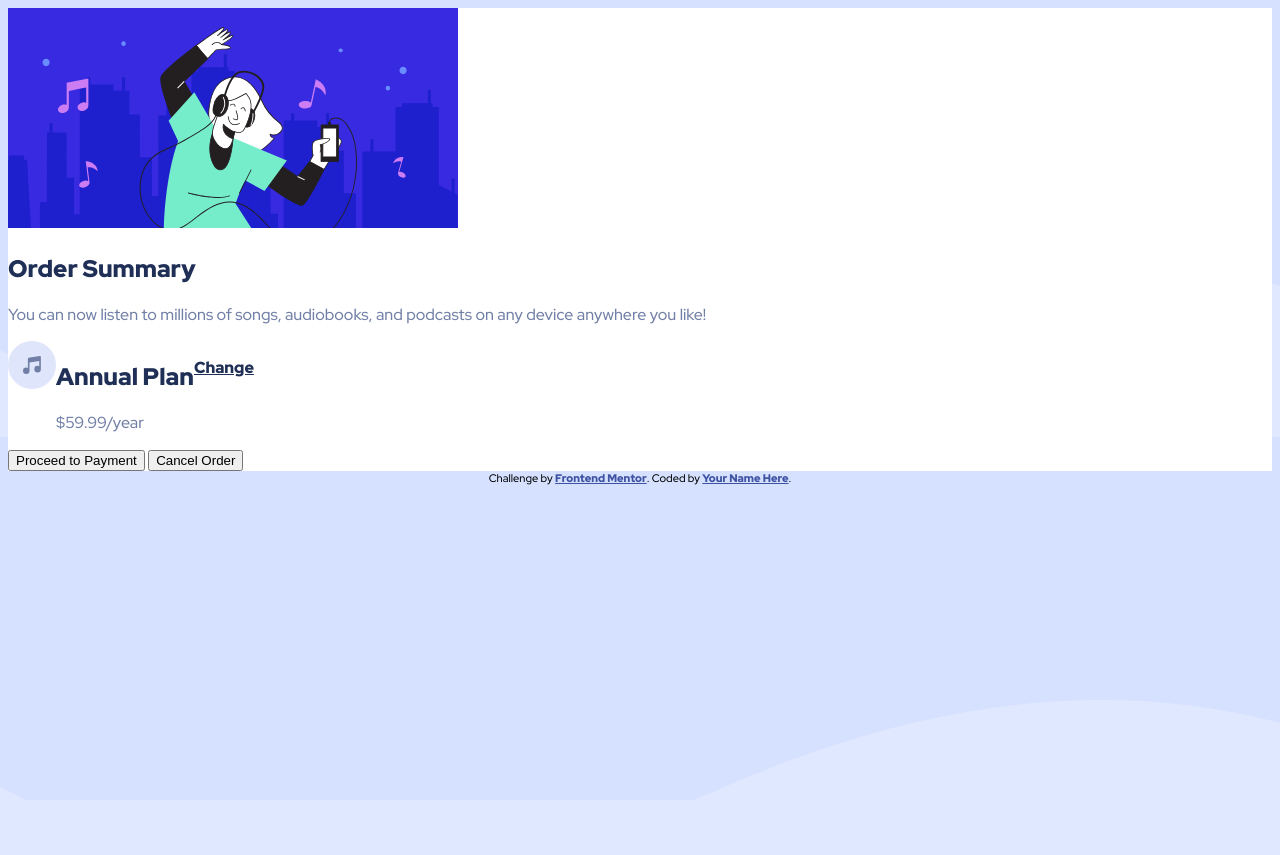
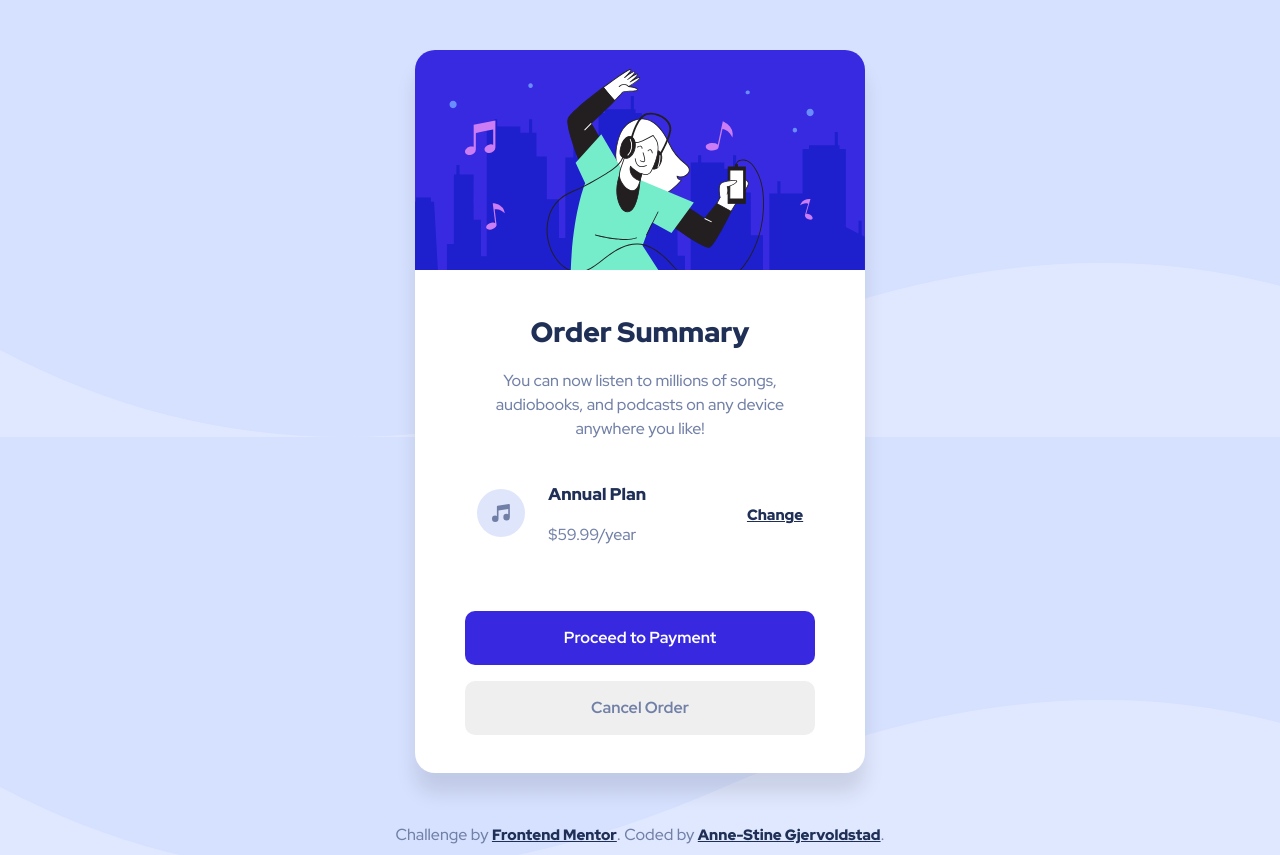
Before and after one commit to anne-stine/order-summary-component, a plain HTML site: page index.html in a window 1280 px wide. Before the commit the page ends 800 px from the top, so only its background shows below. Drawn offline with Linux system fonts and the light colour scheme.

Commit message:
Added styling

```diff
--- a/index.css
+++ b/index.css
@@ -1,11 +1,22 @@
+.pointer {
+    cursor: pointer;
+}
+
 body {
     background: hsl(225, 100%, 94%);
-    background-image: url(images/pattern-background-desktop.svg);
-    font-family: 'Red Hat Display', sans-serif;
+    background-image: url("images/pattern-background-desktop.svg");
 }
 
-p {
+h1,h2,p,a,button,.attribution {
+    font-family: 'Red Hat Display', sans-serif;
+    font-size: 16px;
+    line-height: 1.5em;
     color: hsl(224, 23%, 55%);
+    text-align: center;
+}
+
+h2,.price {
+    text-align: left;
 }
 
 h1,h2,a {
@@ -13,15 +24,66 @@ h1,h2,a {
     font-weight: 900;
 }
 
-.btn {
+h1 {
+    font-size: 28px;
+    line-height: 1em;
+}
+
+h2 {
+    font-size: 17px;
+}
+
+a {
+    font-size: 15px;
+}
+
+button {
+    font-weight: 700;
+}
+
+.button-proceed {
     background: hsl(245, 75%, 52%);
     color: white;
+    border: 0;
+    border-radius: 10px;
+    padding: 15px;
+    width: 100%;
+    margin: 8px 0;
+}
+
+.active, .button-proceed:hover {
+    background-color: hsl(224, 23%, 55%);
+    color: white;
+  }
+
+.button-cancel {
+    border: 0;
+    border-radius: 10px;
+    padding: 15px;
+    width: 100%;
+    margin: 8px 0;
 }
 
 .order-summary {
-    background: white
+    max-width: 350px;
+    border-radius: 20px;
+    padding: 245px 50px 30px 50px;
+    margin: 50px auto;
+    background: white;
+    background-image: url("images/illustration-hero.svg");
+    background-position: top;
+    background-repeat: no-repeat;
+    box-shadow: 0px 20px 20px 0px rgba(0, 0, 0, 0.1);
 }
 
 .columns {
     display: flex;
+    align-items: stretch;
+    justify-content: space-around;
+    margin: 0 0 30px 0;
 }
+
+.col {
+    align-self: center;
+    padding: 10px;
+}
--- a/index.html
+++ b/index.html
@@ -6,52 +6,40 @@
 
   <link rel="stylesheet" href="index.css">
   <link rel="stylesheet" href="https://fonts.googleapis.com/css2?family=Red+Hat+Display:wght@500;700;900&display=swap">
-  <link rel="icon" type="image/png" sizes="32x32" href="./images/favicon-32x32.png">
+  <link rel="icon" type="image/png" sizes="32x32" href="images/favicon-32x32.png">
 
   <title>Frontend Mentor | Order summary card</title>
+</head>
 
-  <!-- Feel free to remove these styles or customise in your own stylesheet 👍 -->
-  <style>
-    .attribution { font-size: 11px; text-align: center; }
-    .attribution a { color: hsl(228, 45%, 44%); }
-  </style>
-</head>
 <body>
   <section class="order-summary">
-
-    <div class="hero">
-      <img src="images/illustration-hero.svg">
-    </div>
-
     <h1>Order Summary</h1>
 
     <p>You can now listen to millions of songs, audiobooks, and podcasts on any
     device anywhere you like!</p>
 
     <div class="columns">
-
       <div class="col">
-        <img src="images/icon-music.svg">
+      <img src="images/icon-music.svg">
       </div>
 
-      <div class="col">
+      <div class="col" style="flex-basis:50%">
         <h2>Annual Plan</h2>
-        <p>$59.99/year</p>
+        <p class="price">$59.99/year</p>
       </div>
 
       <div class="col">
         <p><a href="index.html">Change</a></p>
       </div>
-
     </div>
 
-    <button>Proceed to Payment</button>
-    <button>Cancel Order</button>
+    <button class="button-proceed">Proceed to Payment</button>
+    <button class="button-cancel">Cancel Order</button>
   </section>
 
   <div class="attribution">
     Challenge by <a href="https://www.frontendmentor.io?ref=challenge" target="_blank">Frontend Mentor</a>.
-    Coded by <a href="#">Your Name Here</a>.
+    Coded by <a href="https://github.com/anne-stine">Anne-Stine Gjervoldstad</a>.
   </div>
 </body>
 </html>
```
